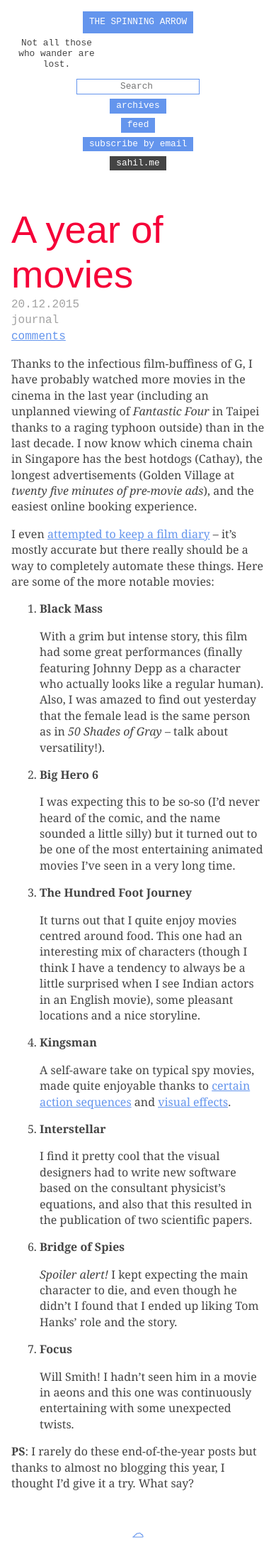
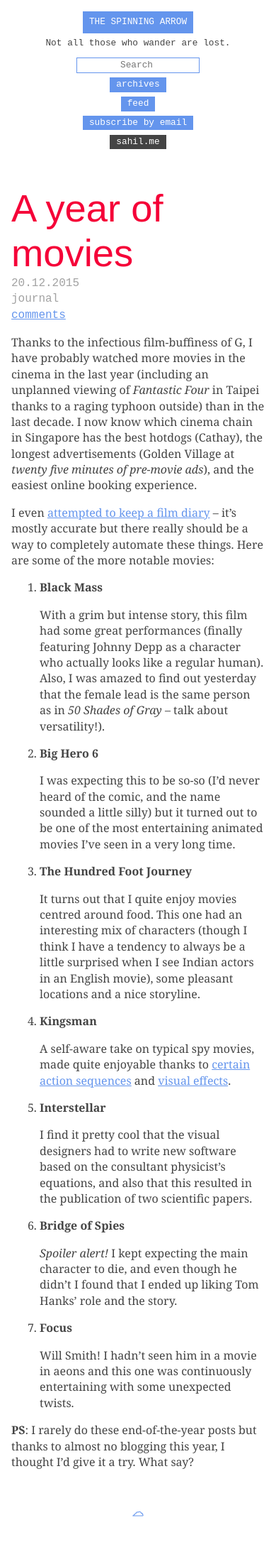
Before and after one commit to spinningarrow/blog.sahil.me, a Jekyll site: the page built from index.html, in a window 390 px wide. Shown: the whole page at 71% size. Built offline with Jekyll 4.4.1, drawn with Linux system fonts in a browser that asks for light colours; some web fonts are replaced; after the commit the page ends 2156 px from its top, so only the background shows below that.

Commit message:
Fix description style for small screens

```diff
--- a/assets/css/main.scss
+++ b/assets/css/main.scss
@@ -143,6 +143,12 @@ img {
 .site-header .description {
 	margin-top: 0;
 	max-width: 10em;
+}
+
+@media #{$smaller-screen} {
+	.site-header .description {
+		max-width: unset;
+	}
 }
 
 .site-header input[type="search"] {
```
